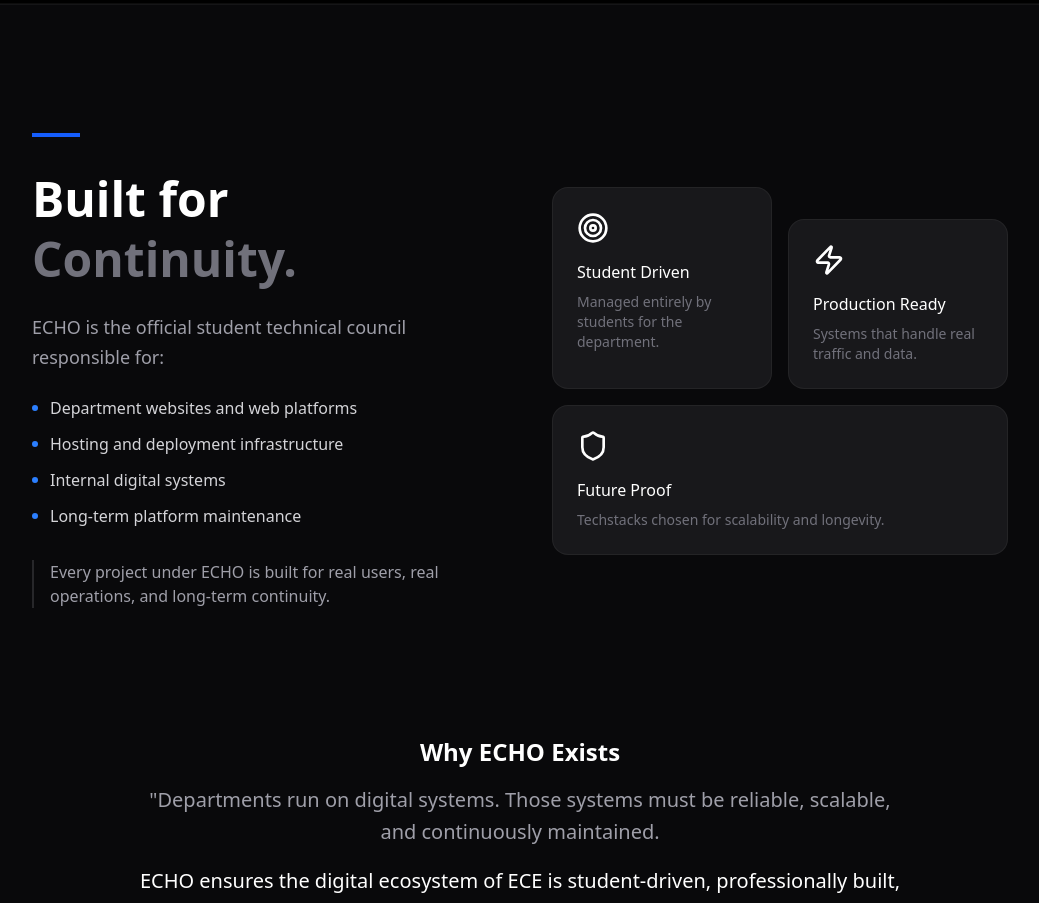
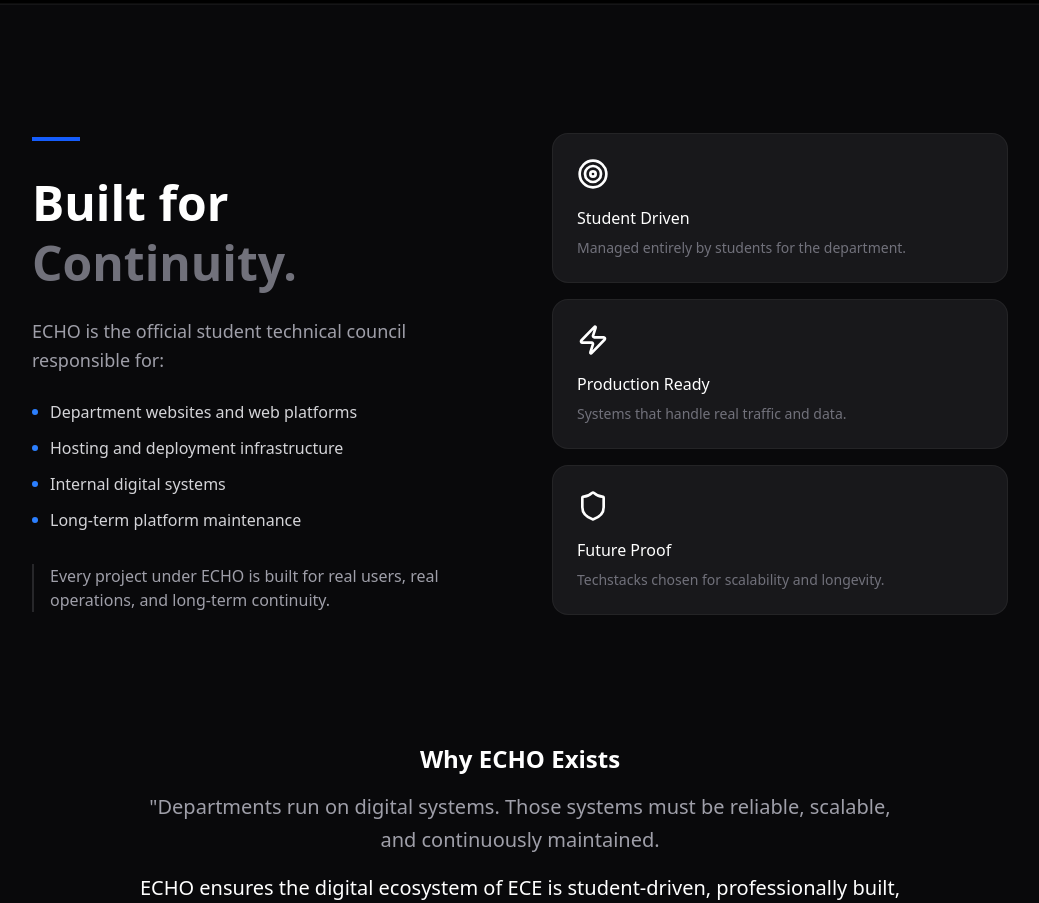
Before and after one commit to justinsaju21/echo, a Next.js app: page / in a window 1280 px wide. Shown: the part 1100-2003 px from the top of the page, without its empty margins (120-1159 px from the left). Built offline with nearby package versions, Linux system fonts and the light colour scheme.

Commit message:
Fix: Adjust About section card layout for consistency

```diff
--- a/src/components/About.tsx
+++ b/src/components/About.tsx
@@ -47,7 +47,7 @@ export function About() {
                     </motion.div>
                     <div className="relative">
                         <div className="absolute inset-0 bg-blue-500/20 blur-[100px] -z-10 rounded-full" />
-                        <div className="grid grid-cols-2 gap-4">
+                        <div className="space-y-4">
                             <motion.div
                                 initial={{ opacity: 0, y: 20 }}
                                 whileInView={{ opacity: 1, y: 0 }}
@@ -66,7 +66,7 @@ export function About() {
                                 viewport={{ once: true }}
                                 transition={{ delay: 0.4 }}
                                 whileHover={{ y: -5 }}
-                                className="p-6 bg-zinc-900 border border-white/5 rounded-2xl mt-8"
+                                className="p-6 bg-zinc-900 border border-white/5 rounded-2xl"
                             >
                                 <Zap className="w-8 h-8 text-white mb-4" />
                                 <h4 className="text-white font-medium mb-2">Production Ready</h4>
@@ -78,7 +78,7 @@ export function About() {
                                 viewport={{ once: true }}
                                 transition={{ delay: 0.6 }}
                                 whileHover={{ y: -5 }}
-                                className="col-span-2 p-6 bg-zinc-900 border border-white/5 rounded-2xl"
+                                className="p-6 bg-zinc-900 border border-white/5 rounded-2xl"
                             >
                                 <Shield className="w-8 h-8 text-white mb-4" />
                                 <h4 className="text-white font-medium mb-2">Future Proof</h4>
```
